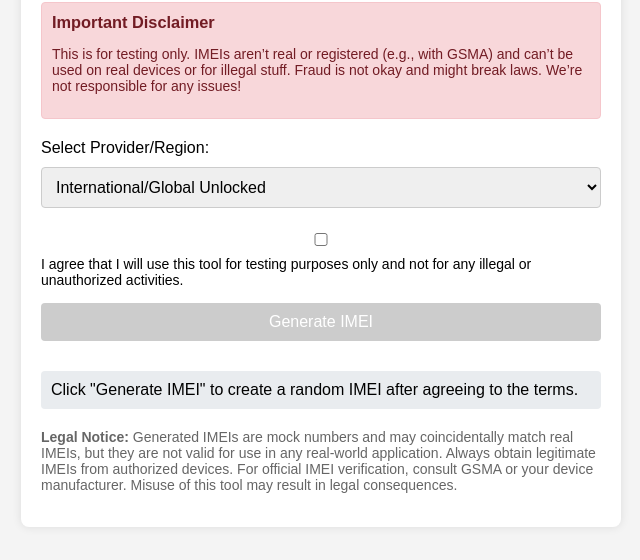
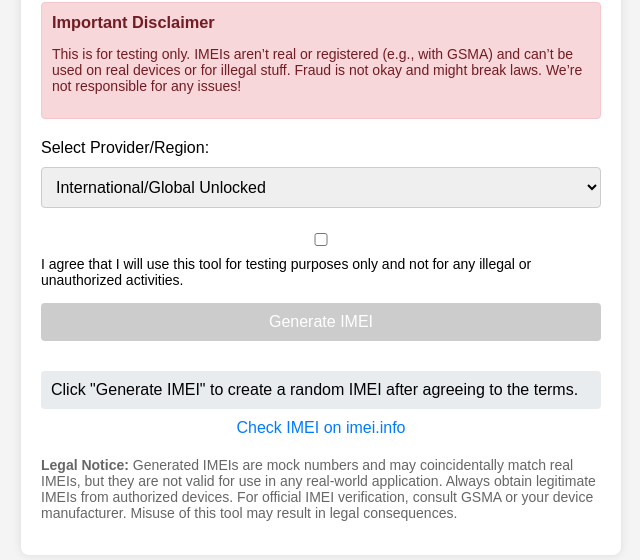
Before and after one commit to AidenWTF/BlackBerry-Classic-IMEI-Generator, a plain HTML site: page index.html in a window 1280 px wide. Shown: the part 138-698 px from the top of the page, without its empty margins (319-959 px from the left). Drawn offline with Linux system fonts and the light colour scheme.

Commit message:
Update link text for IMEI check and fix HTML structure

```diff
--- a/index.html
+++ b/index.html
@@ -134,7 +134,7 @@
         <button id="generate-btn" onclick="generateIMEI()" disabled>Generate IMEI</button>
         <div id="imei-output">Click "Generate IMEI" to create a random IMEI after agreeing to the terms.</div>
         <button id="copy-btn" onclick="copyToClipboard()">Copy to Clipboard</button>
-        <a id="check-link" href="#" target="_blank"></a>
+        <a id="check-link" href="#" target="_blank">Check IMEI on imei.info</a>
         <div class="note">
             <p><strong>Legal Notice:</strong> Generated IMEIs are mock numbers and may coincidentally match real IMEIs, but they are not valid for use in any real-world application. Always obtain legitimate IMEIs from authorized devices. For official IMEI verification, consult GSMA or your device manufacturer. Misuse of this tool may result in legal consequences.</p>
         </div>
```
